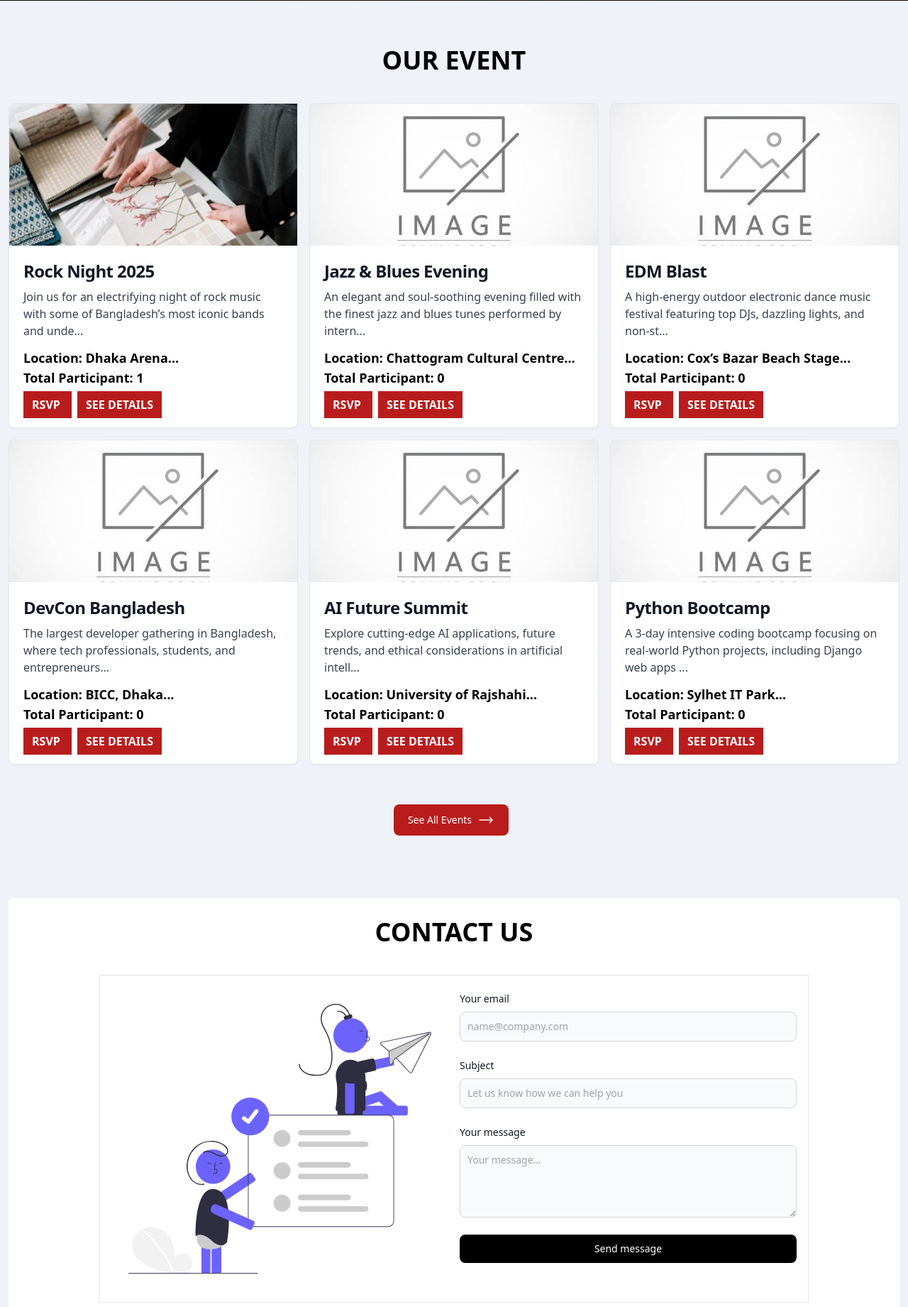
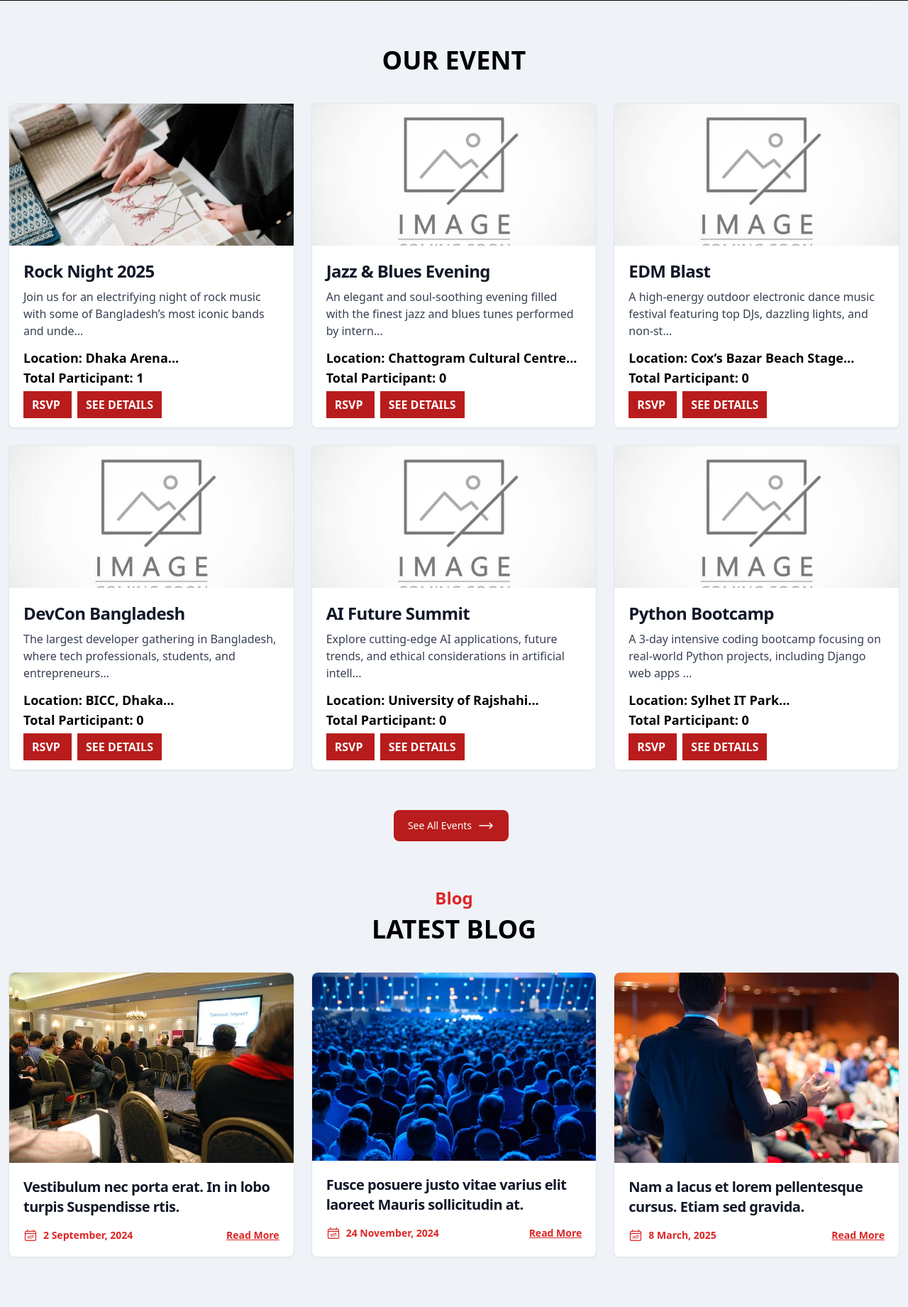
Before and after one commit to rjmahfuztech/event-management, a Django app: page / in a window 1280 px wide. Shown: the part 799-2640 px from the top of the page at 71% size. Run offline with Django 5.2, Linux system fonts and the light colour scheme; data comes from the database, SQL or seed files in the repository; some libraries are stand-ins or nearby versions.

Commit message:
blog section added

```diff
--- /dev/null
+++ b/events/templates/blog.html
@@ -0,0 +1,100 @@
+{% load static %}
+<section id="blog" class="mt-5">
+  <h3 class="text-red-600 text-center font-semibold text-2xl">Blog</h3>
+  <h2 class="text-3xl md:text-4xl mt-2 font-bold text-center">LATEST BLOG</h2>
+  <div class="grid grid-cols-1 sm:grid-cols-2 lg:grid-cols-3 gap-4 md:gap-6 mt-10">
+    {% comment %} 1 {% endcomment %}
+    <div class="group bg-white border border-gray-200 rounded-lg shadow-sm dark:bg-gray-800 dark:border-gray-700">
+      <div class="overflow-hidden">
+        <a href="#">
+          <img class="rounded-t-lg max-h-[300px] w-full group-hover:scale-105 transition-transform duration-500"
+               src="{% static "images/blog1.jpeg" %}"
+               alt="" />
+        </a>
+      </div>
+      <div class="p-5">
+        <a href="#">
+          <h5 class="mb-2 text-xl font-bold tracking-tight text-gray-900 dark:text-white group-hover:text-red-600 transition-colors duration-300">
+            Vestibulum nec porta erat. In in lobo turpis Suspendisse rtis.
+          </h5>
+        </a>
+        <div class="flex gap-4 justify-between mt-4 text-sm text-red-600 font-semibold">
+          <p class="flex items-center gap-2">
+            <svg xmlns="http://www.w3.org/2000/svg"
+                 fill="none"
+                 viewBox="0 0 24 24"
+                 stroke-width="1.5"
+                 stroke="currentColor"
+                 class="size-5">
+              <path stroke-linecap="round" stroke-linejoin="round" d="M6.75 2.994v2.25m10.5-2.25v2.25m-14.252 13.5V7.491a2.25 2.25 0 0 1 2.25-2.25h13.5a2.25 2.25 0 0 1 2.25 2.25v11.251m-18 0a2.25 2.25 0 0 0 2.25 2.25h13.5a2.25 2.25 0 0 0 2.25-2.25m-18 0v-7.5a2.25 2.25 0 0 1 2.25-2.25h13.5a2.25 2.25 0 0 1 2.25 2.25v7.5m-6.75-6h2.25m-9 2.25h4.5m.002-2.25h.005v.006H12v-.006Zm-.001 4.5h.006v.006h-.006v-.005Zm-2.25.001h.005v.006H9.75v-.006Zm-2.25 0h.005v.005h-.006v-.005Zm6.75-2.247h.005v.005h-.005v-.005Zm0 2.247h.006v.006h-.006v-.006Zm2.25-2.248h.006V15H16.5v-.005Z" />
+            </svg>
+            <span>2 September, 2024</span>
+          </p>
+          <a class="underline" href="#">Read More</a>
+        </div>
+      </div>
+    </div>
+    {% comment %} 2 {% endcomment %}
+    <div class="group bg-white border border-gray-200 rounded-lg shadow-sm dark:bg-gray-800 dark:border-gray-700">
+      <div class="overflow-hidden">
+        <a href="#">
+          <img class="rounded-t-lg max-h-[300px] w-full group-hover:scale-105 transition-transform duration-500"
+               src="{% static "images/blog2.jpeg" %}"
+               alt="" />
+        </a>
+      </div>
+      <div class="p-5">
+        <a href="#">
+          <h5 class="mb-2 text-xl font-bold tracking-tight text-gray-900 dark:text-white group-hover:text-red-600 transition-colors duration-300">
+            Fusce posuere justo vitae varius elit laoreet Mauris sollicitudin  at.
+          </h5>
+        </a>
+        <div class="flex gap-4 justify-between mt-4 text-sm text-red-600 font-semibold">
+          <p class="flex items-center gap-2">
+            <svg xmlns="http://www.w3.org/2000/svg"
+                 fill="none"
+                 viewBox="0 0 24 24"
+                 stroke-width="1.5"
+                 stroke="currentColor"
+                 class="size-5">
+              <path stroke-linecap="round" stroke-linejoin="round" d="M6.75 2.994v2.25m10.5-2.25v2.25m-14.252 13.5V7.491a2.25 2.25 0 0 1 2.25-2.25h13.5a2.25 2.25 0 0 1 2.25 2.25v11.251m-18 0a2.25 2.25 0 0 0 2.25 2.25h13.5a2.25 2.25 0 0 0 2.25-2.25m-18 0v-7.5a2.25 2.25 0 0 1 2.25-2.25h13.5a2.25 2.25 0 0 1 2.25 2.25v7.5m-6.75-6h2.25m-9 2.25h4.5m.002-2.25h.005v.006H12v-.006Zm-.001 4.5h.006v.006h-.006v-.005Zm-2.25.001h.005v.006H9.75v-.006Zm-2.25 0h.005v.005h-.006v-.005Zm6.75-2.247h.005v.005h-.005v-.005Zm0 2.247h.006v.006h-.006v-.006Zm2.25-2.248h.006V15H16.5v-.005Z" />
+            </svg>
+            <span>24 November, 2024</span>
+          </p>
+          <a class="underline" href="#">Read More</a>
+        </div>
+      </div>
+    </div>
+    {% comment %} 3 {% endcomment %}
+    <div class="group bg-white border border-gray-200 rounded-lg shadow-sm dark:bg-gray-800 dark:border-gray-700">
+      <div class="overflow-hidden">
+        <a href="#">
+          <img class="rounded-t-lg max-h-[300px] w-full group-hover:scale-105 transition-transform duration-500"
+               src="{% static "images/blog3.jpeg" %}"
+               alt="" />
+        </a>
+      </div>
+      <div class="p-5">
+        <a href="#">
+          <h5 class="mb-2 text-xl font-bold tracking-tight text-gray-900 dark:text-white group-hover:text-red-600 transition-colors duration-300">
+            Nam a lacus et lorem pellentesque cursus. Etiam sed gravida.
+          </h5>
+        </a>
+        <div class="flex gap-4 justify-between mt-4 text-sm text-red-600 font-semibold">
+          <p class="flex items-center gap-2">
+            <svg xmlns="http://www.w3.org/2000/svg"
+                 fill="none"
+                 viewBox="0 0 24 24"
+                 stroke-width="1.5"
+                 stroke="currentColor"
+                 class="size-5">
+              <path stroke-linecap="round" stroke-linejoin="round" d="M6.75 2.994v2.25m10.5-2.25v2.25m-14.252 13.5V7.491a2.25 2.25 0 0 1 2.25-2.25h13.5a2.25 2.25 0 0 1 2.25 2.25v11.251m-18 0a2.25 2.25 0 0 0 2.25 2.25h13.5a2.25 2.25 0 0 0 2.25-2.25m-18 0v-7.5a2.25 2.25 0 0 1 2.25-2.25h13.5a2.25 2.25 0 0 1 2.25 2.25v7.5m-6.75-6h2.25m-9 2.25h4.5m.002-2.25h.005v.006H12v-.006Zm-.001 4.5h.006v.006h-.006v-.005Zm-2.25.001h.005v.006H9.75v-.006Zm-2.25 0h.005v.005h-.006v-.005Zm6.75-2.247h.005v.005h-.005v-.005Zm0 2.247h.006v.006h-.006v-.006Zm2.25-2.248h.006V15H16.5v-.005Z" />
+            </svg>
+            <span>8 March, 2025</span>
+          </p>
+          <a class="underline" href="#">Read More</a>
+        </div>
+      </div>
+    </div>
+  </div>
+</section>
--- a/events/templates/event_info.html
+++ b/events/templates/event_info.html
@@ -20,7 +20,7 @@
     <section>
         <h1 class="text-xl mt-10 md:mt-14 md:text-4xl mb-8 text-center py-2 font-bold">OUR EVENT</h1>
         {% if limited_event.exists %}
-            <div class="grid grid-cols sm:grid-cols-2 lg:grid-cols-3 gap-4">
+            <div class="grid grid-cols sm:grid-cols-2 lg:grid-cols-3 gap-4 md:gap-6">
                 {% for event in limited_event %}
                     <div class=" bg-white border border-gray-200 rounded-lg shadow-sm ">
                         {% if event.image %}
@@ -77,5 +77,8 @@
             </h2>
         {% endif %}
     </section>
+    {% comment %} blog section {% endcomment %}
+    {% include "blog.html" %}
+    {% comment %} contact section {% endcomment %}
     {% include "sections.html" %}
 {% endblock event %}
--- a/events/templates/home.html
+++ b/events/templates/home.html
@@ -11,12 +11,16 @@
     {% comment %} <link rel="stylesheet" href="{% static "css/output.css" %}"> {% endcomment %}
     <script src="https://cdn.tailwindcss.com"></script>
     <script src="https://cdn.jsdelivr.net/npm/flowbite@2.5.2/dist/flowbite.min.js"></script>
+    <style>
+      html {
+        scroll-behavior: smooth;
+      }
+    </style>
   </head>
   <body class="bg-[#EFF3F8]">
     <nav class="bg-white dark:bg-gray-900 fixed w-full z-20 top-0 start-0 shadow-sm mb-10 border-gray-200 dark:border-gray-600">
       <div class="max-w-screen-xl flex flex-wrap items-center justify-between mx-auto p-4">
-        <a href="{% url 'event-info' %}"
-           class="flex items-center space-x-3 rtl:space-x-reverse">
+        <a href="/" class="flex items-center space-x-3 rtl:space-x-reverse">
           <span class="self-center text-2xl font-semibold whitespace-nowrap dark:text-white">EFFORTLESS</span>
         </a>
         <div class="flex md:order-1 space-x-3 md:space-x-0 rtl:space-x-reverse">
@@ -39,7 +43,7 @@
              id="navbar-sticky">
           <ul class="flex flex-col items-center p-4 md:p-0 mt-4 font-medium border border-gray-100 rounded-lg bg-gray-50 md:space-x-8 rtl:space-x-reverse md:flex-row md:mt-0 md:border-0 md:bg-white dark:bg-gray-800 md:dark:bg-gray-900 dark:border-gray-700">
             <li>
-              <a href="{% url "event-info" %}"
+              <a href="/"
                  class="block py-2 px-3 text-gray-900 rounded-sm hover:bg-gray-100 md:hover:bg-transparent hover:text-red-700 transition-colors duration-300 md:p-0 dark:text-white dark:hover:bg-gray-700 dark:hover:text-white md:dark:hover:bg-transparent dark:border-gray-700">Home</a>
             </li>
             <li>
@@ -47,11 +51,15 @@
                  class="block py-2 px-3 text-gray-900 rounded-sm hover:bg-gray-100 md:hover:bg-transparent hover:text-red-700 transition-colors duration-300 md:p-0 dark:text-white dark:hover:bg-gray-700 dark:hover:text-white md:dark:hover:bg-transparent dark:border-gray-700">Events</a>
             </li>
             <li>
-              <a href="#about"
+              <a href="/#blog"
+                 class="block py-2 px-3 text-gray-900 rounded-sm hover:bg-gray-100 md:hover:bg-transparent hover:text-red-700 transition-colors duration-300 md:p-0 dark:text-white dark:hover:bg-gray-700 dark:hover:text-white md:dark:hover:bg-transparent dark:border-gray-700">Blog</a>
+            </li>
+            <li>
+              <a href="/#about"
                  class="block py-2 px-3 text-gray-900 rounded-sm hover:bg-gray-100 md:hover:bg-transparent hover:text-red-700 transition-colors duration-300 md:p-0 dark:text-white dark:hover:bg-gray-700 dark:hover:text-white md:dark:hover:bg-transparent dark:border-gray-700">About</a>
             </li>
             <li>
-              <a href="#contact"
+              <a href="/#contact"
                  class="block py-2 px-3 text-gray-900 rounded-sm hover:bg-gray-100 md:hover:bg-transparent hover:text-red-700 transition-colors duration-300 md:p-0 dark:text-white dark:hover:bg-gray-700 dark:hover:text-white md:dark:hover:bg-transparent dark:border-gray-700">Contact</a>
             </li>
             {% if user.is_authenticated %}
@@ -94,7 +102,7 @@
                   </button>
                 </a>
               </li>
-              <li class="mt-2 md:mt-0 md:!ml-2">
+              <li class="mt-2 md:mt-0 md:!ml-4">
                 <a href="{% url "sign-up" %}">
                   <button type="button"
                           class="focus:outline-none text-white bg-red-700 hover:bg-red-800 focus:ring-4 transition-colors duration-300 focus:ring-red-300 font-medium rounded-lg text-sm px-5 py-2 dark:bg-red-600 dark:hover:bg-red-700 dark:focus:ring-red-900">
```
Also changed, not shown: static/images/blog1.jpeg (added), static/images/blog2.jpeg (added), static/images/blog3.jpeg (added).
